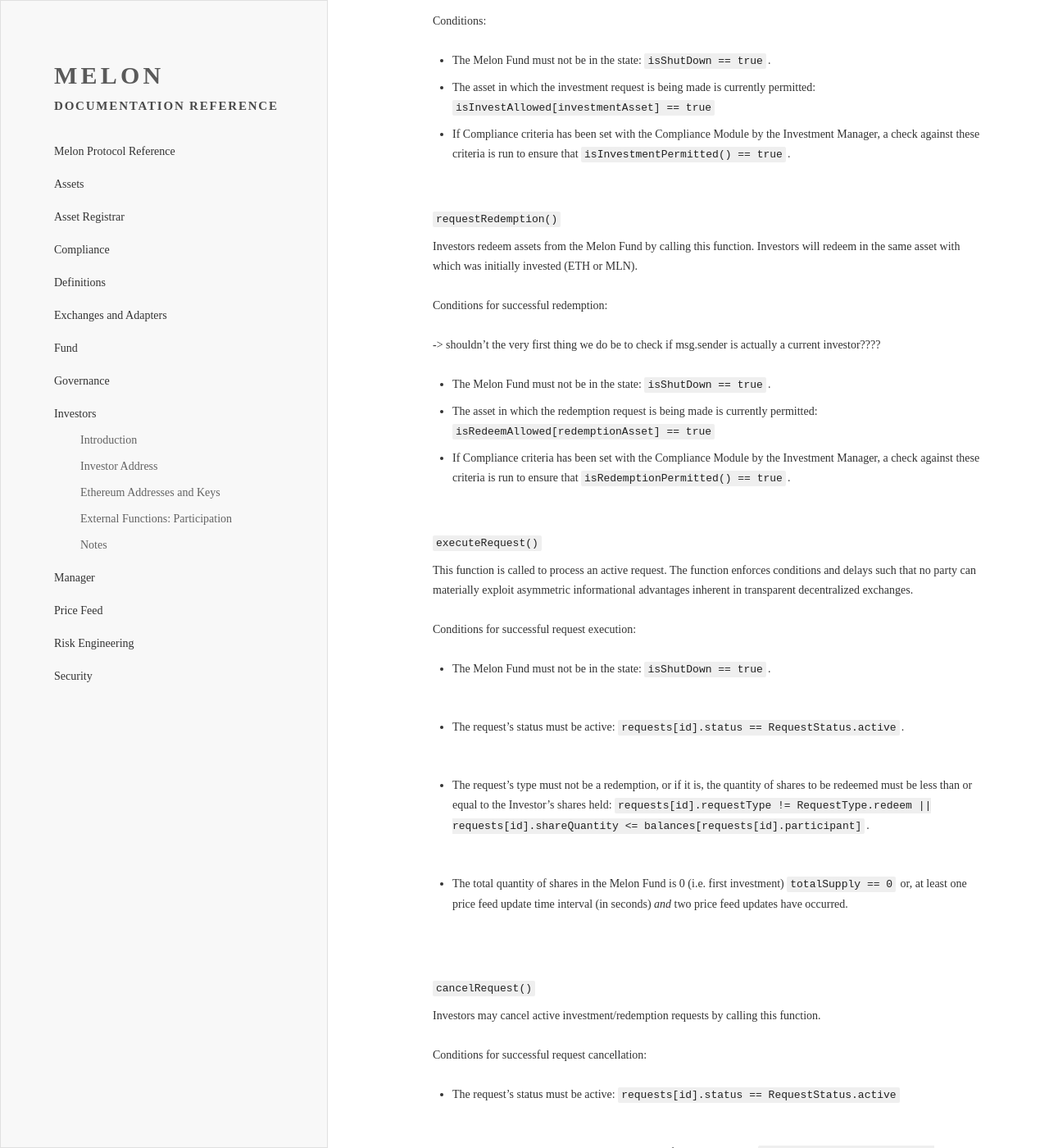
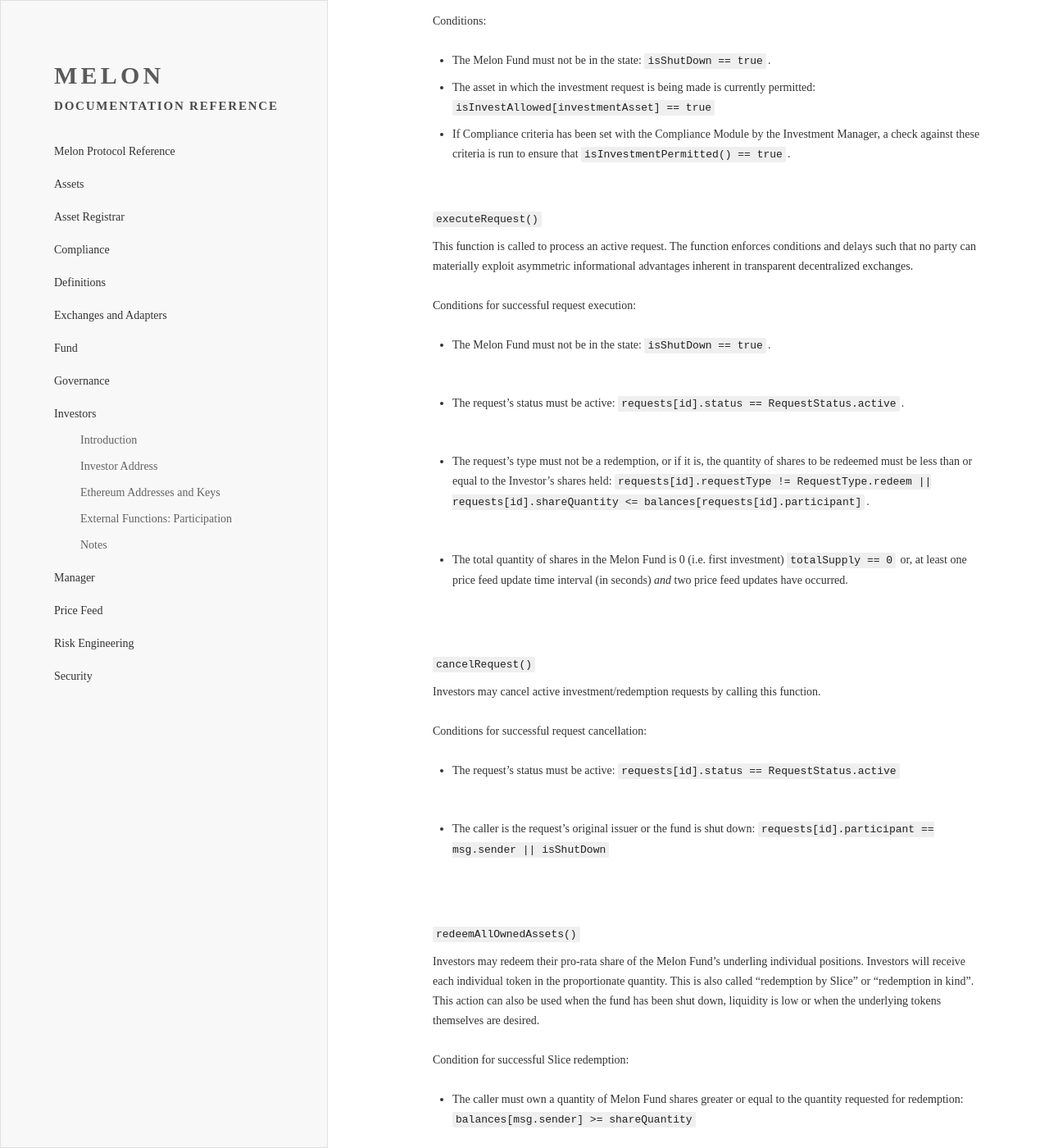
Before and after one commit to melonproject-archive/documentation, a Jekyll site: the page built from chapters/investor.md, in a window 1280 px wide and 1400 px high, scrolled down 1228 px. Shown: the whole window at 82% size. Built offline with Jekyll 4.4.1, drawn with Linux system fonts in a browser that asks for light colours; our own code applies the rules of GitHub Pages for plain Markdown files; some of the changed text lies outside the part shown.

Commit message:
Remove redemption in investment token text

```diff
--- a/chapters/investor.md
+++ b/chapters/investor.md
@@ -36,18 +36,6 @@ Conditions:
 - If Compliance criteria has been set with the Compliance Module by the Investment Manager, a check against these criteria is run to ensure that `isInvestmentPermitted() == true`.
 
 
-#### `requestRedemption()`
-
-Investors redeem assets from the Melon Fund by calling this function. Investors will redeem in the same asset with which was initially invested (ETH or MLN).
-
-Conditions for successful redemption:
-
--> shouldn't the very first thing we do be to check if msg.sender is actually a current investor????
-
-- The Melon Fund must not be in the state: `isShutDown == true`.
-- The asset in which the redemption request is being made is currently permitted: `isRedeemAllowed[redemptionAsset] == true`
-- If Compliance criteria has been set with the Compliance Module by the Investment Manager, a check against these criteria is run to ensure that `isRedemptionPermitted() == true`.
-
 #### `executeRequest()`
 
 This function is called to process an active request.  The function enforces conditions and delays such that no party can materially exploit asymmetric informational advantages inherent in transparent decentralized exchanges.
@@ -74,7 +62,7 @@ Conditions for successful request cancellation:
 
 #### `redeemAllOwnedAssets()`
 
-At their discretion, Investors may redeem their pro-rata share of the Melon Fund's underling individual positions. Investors will receive each individual token in the proportionate quantity. This is also called "redemption by Slice" or "redemption in kind". This action is an alternative to redeeming in the investment asset and can be used when the fund has been shut down, liquidity is low or when the underlying tokens themselves are desired.
+Investors may redeem their pro-rata share of the Melon Fund's underling individual positions. Investors will receive each individual token in the proportionate quantity. This is also called "redemption by Slice" or "redemption in kind". This action can also be used when the fund has been shut down, liquidity is low or when the underlying tokens themselves are desired.
 
 Condition for successful Slice redemption:
 
```
Also changed, not shown: chapters/fund.md (+0 -6 lines), chapters/manager.md (+0 -4 lines).
